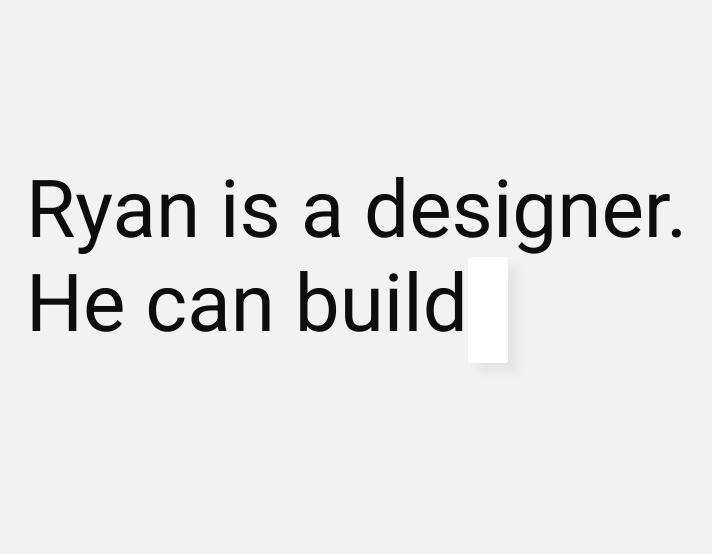
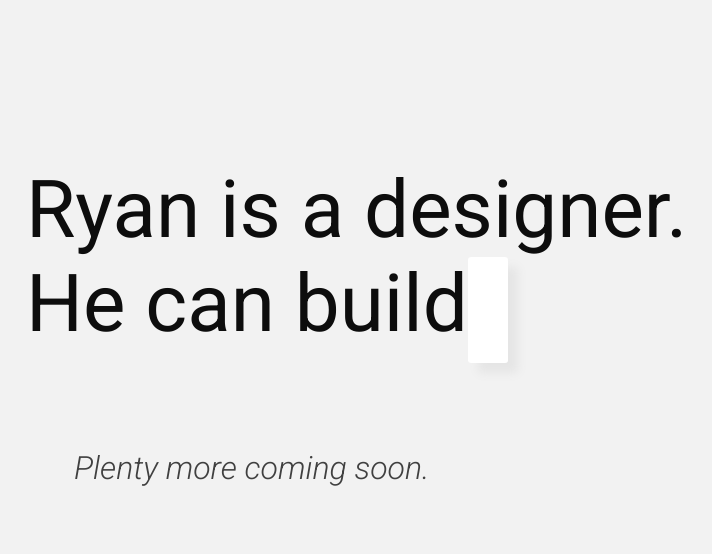
Before and after one commit to flomerboy/flomerboy.github.io, a plain HTML site: page index.html in a window 1280 px wide. Shown: the part 5-559 px from the top of the page, without its empty margins (142-854 px from the left). Drawn offline with nearby package versions, Linux system fonts and the light colour scheme.

Commit message:
more sexiness

```diff
--- a/browser.css
+++ b/browser.css
@@ -13,12 +13,25 @@ h1 {
 	padding-top: 2em;
 	padding-left: 2em;
 	padding-right: 1em;
-	padding-bottom: 2em;
 	font-family: 'Roboto', sans-serif;
 	font-weight: 400;
 	font-size: 5em;
 	color: #0D0D0D;
 }
+
+/*Not really as exciting as the other information*/
+
+h2 {
+	padding-left: 6.5em;
+	padding-right: 1em;
+	padding-bottom: 2em;
+	font-family: 'Roboto', sans-serif;
+	font-weight: 300;
+	font-style: italic;
+	font-size: 2em;
+	color: #404040;
+}
+
 
 a {
 	box-shadow: 10px 10px 10px #E5E5E5;
--- a/iPhone.css
+++ b/iPhone.css
@@ -9,17 +9,29 @@ html {
 }
 
 /*Some exciting information*/
+
 h1 {
 	padding-top: 1em;
 	padding-left: .5em;
 	padding-right: .5em;
-	padding-bottom: .5em;
 	font-family: 'Roboto', sans-serif;
 	font-weight: 400;
-	font-size: 3em;
+	font-size: 3.2em;
 	color: #0D0D0D;
 }
 
+/*Not really as exciting as the other information*/
+
+h2 {
+	padding-left: 6.5em;
+	padding-right: 1em;
+	padding-bottom: 2em;
+	font-family: 'Roboto', sans-serif;
+	font-weight: 300;
+	font-style: italic;
+	font-size: 2em;
+	color: #404040;
+}
 
 a {
 	box-shadow: 10px 10px 10px #E5E5E5;
--- a/index.html
+++ b/index.html
@@ -24,7 +24,7 @@
 	<script>
 	  $(function(){
 	      $("span").typed({
-	        strings: ["things.", "websites.", "furniture.", "brands.", "organizations.", "forts."],
+	        strings: ["things.", "websites.", "furniture.", "brands.", "teams.", "forts."],
 	        typeSpeed: 65,
 	        loop: true
 	      });
@@ -33,7 +33,8 @@
 
 
 <body>
-	<h1>Ryan is a designer.<br /> He can build <a><span></span></a></h1>
+	<h1>Ryan is a designer.<br /> He can build <a><span></span></a></h1><br />
+	<h2>Plenty more coming soon.</h2>
 
 
 </body>
```
